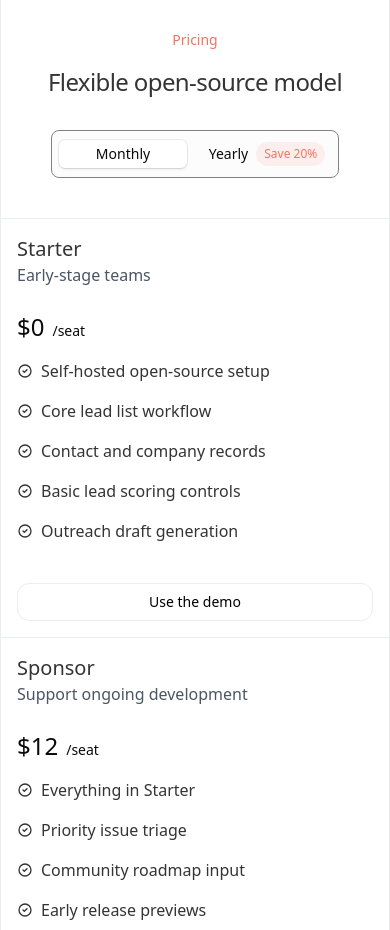
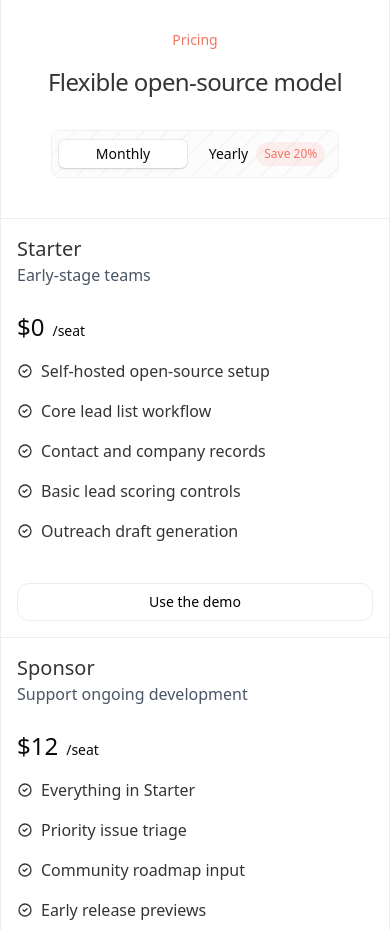
Before and after one commit to arieljns/ProspectKit, a Next.js app: page / in a window 390 px wide. Shown: the part 8920-9850 px from the top of the page. Built offline with nearby package versions, Linux system fonts and the light colour scheme.

Commit message:
refactor: update Scale component styles for improved appearance and responsiveness

```diff
--- a/components/marketing/template/scale.tsx
+++ b/components/marketing/template/scale.tsx
@@ -5,9 +5,13 @@ export const Scale = ({ className }: { className?: string }) => {
   return (
     <div
       className={cn(
-        "absolute inset-0 z-10 m-auto h-full w-full rounded-lg border border-(--pattern-fg) bg-white bg-[image:repeating-linear-gradient(315deg,_var(--pattern-fg)_0,_var(--pattern-fg)_1px,_transparent_0,_transparent_50%)] bg-[size:10px_10px] dark:bg-neutral-900",
+        "absolute inset-0 z-10 m-auto h-full w-full rounded-lg border border-gray-200 dark:border-neutral-800",
+        "bg-white dark:bg-neutral-900",
+        // Light diagonal lines - sparse, subtle
+        "bg-[repeating-linear-gradient(135deg,_rgb(240_240_240)_0,_rgb(240_240_240)_1px,_transparent_1px,_transparent_16px)] dark:bg-[repeating-linear-gradient(135deg,_rgb(50_50_50)_0,_rgb(50_50_50)_1px,_transparent_1px,_transparent_16px)]",
+        "bg-[size:23px_23px]",
         className,
       )}
-    ></div>
+    />
   );
 };
```
